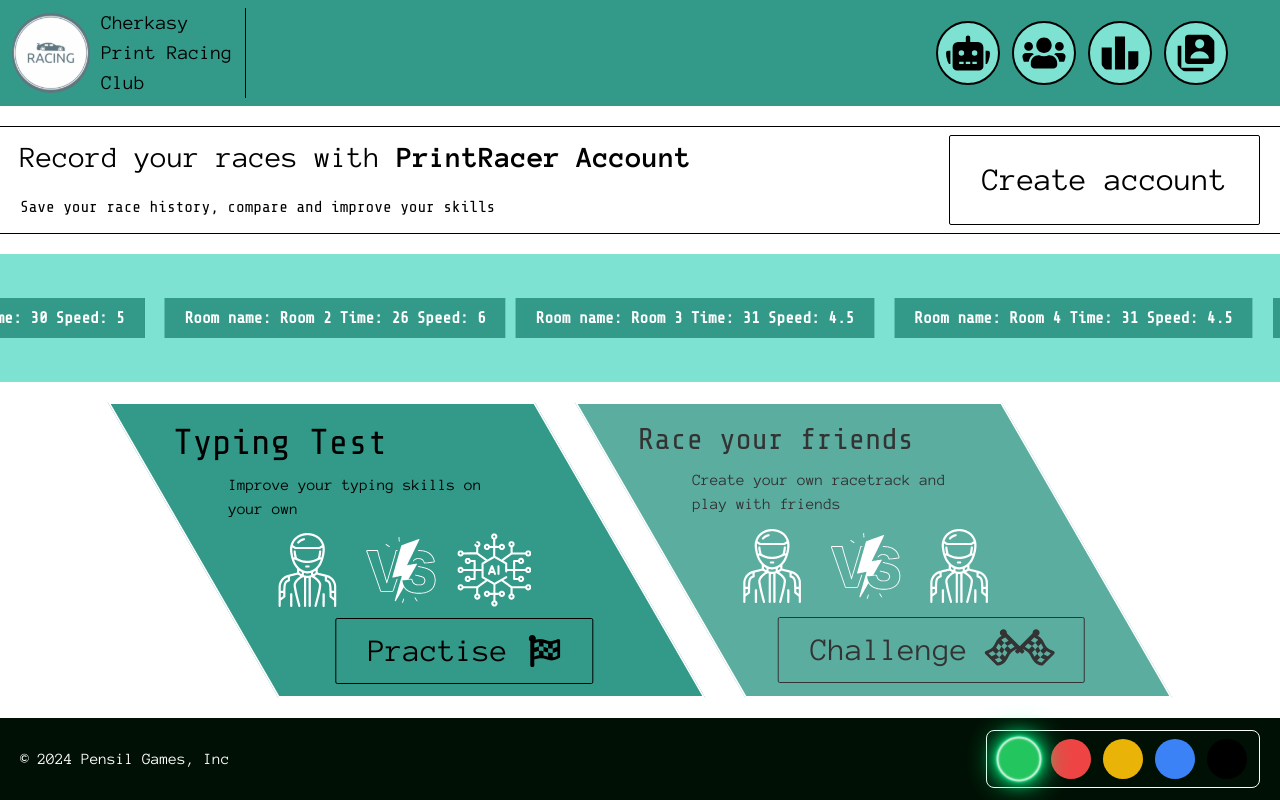
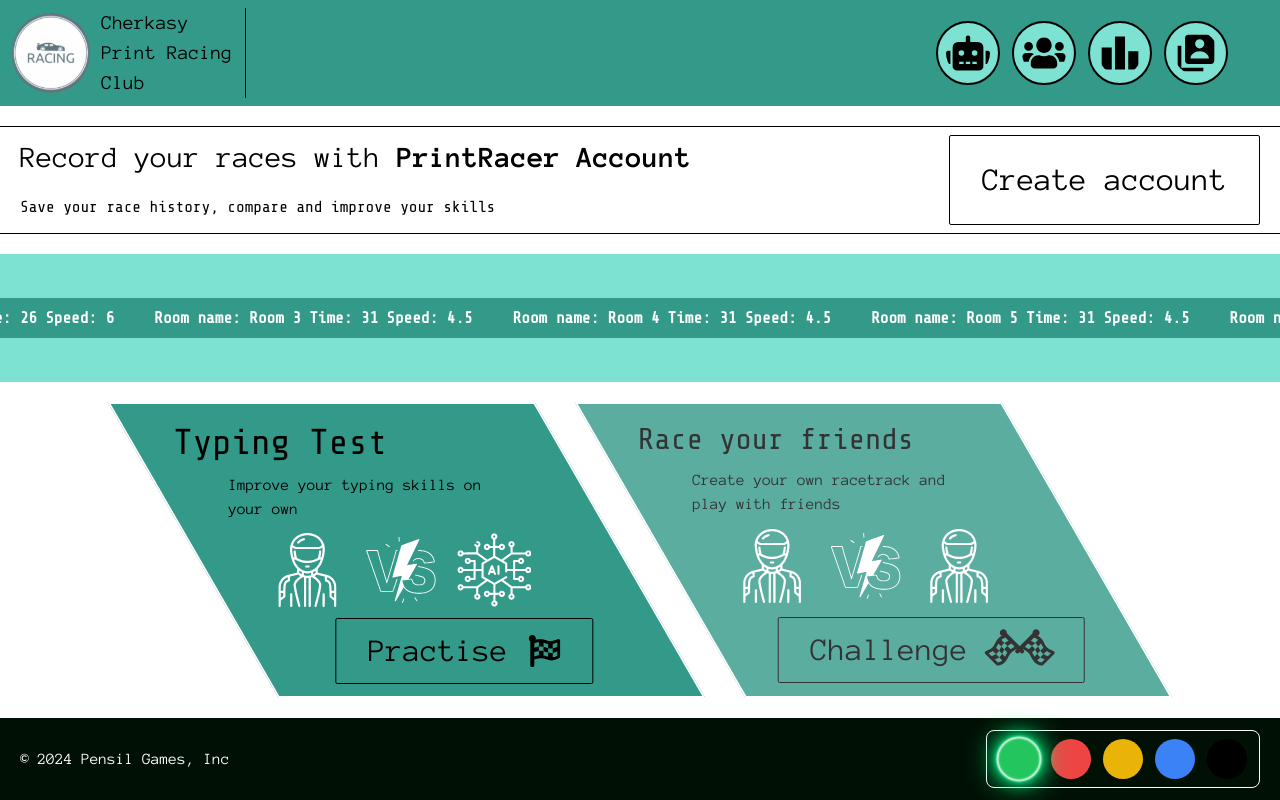
Before and after one commit to AlexTkCk/diploma_everlabs, a React (Create React App) app in the folder client/: page / in a window 1280 px wide. Built offline with nearby package versions, Linux system fonts and the light colour scheme.

Commit message:
v-5-HomePage/4/remaked running row with using "React Fast Marquee"

```diff
--- a/client/package.json
+++ b/client/package.json
@@ -14,6 +14,7 @@
     "framer-motion": "^11.1.7",
     "react": "^18.3.0",
     "react-dom": "^18.3.0",
+    "react-fast-marquee": "^1.6.4",
     "react-icons": "^5.1.0",
     "react-router": "^6.23.0",
     "react-router-dom": "^6.23.0",
--- a/client/src/pages/Home.tsx
+++ b/client/src/pages/Home.tsx
@@ -8,6 +8,7 @@ import versus_img from "../assets/versus.svg";
 import { FaFlagCheckered } from "react-icons/fa";
 import { themeContext } from "../context/ThemeContext";
 import { userContext } from "../context/UserContext";
+import Marquee from "react-fast-marquee";
 import recentGames from "../data/recentGames.json";
 
 const Home = () => {
@@ -48,12 +49,13 @@ const Home = () => {
       )}
 
       <div
-        className={`inline-flex flex-row items-center justify-around gap-5 h-32 ${themeConfig.accent} overflow-hidden`}
+        className={`flex flex-row items-center justify-around gap-5 h-32 ${themeConfig.accent} overflow-hidden`}
       >
+        <Marquee pauseOnHover={true} speed={100}>
           {games.length ? (
             games.map((game) => (
               <div
-              className={`inline-flex flex-row gap-2 justify-around items-center w-fit px-5 py-2 ${themeConfig.secondary} text-white font-bold font-primary animate-scroll`}
+                className={`inline-flex flex-row gap-2 justify-around items-center w-fit px-5 py-2 ${themeConfig.secondary} text-white font-bold font-primary`}
               >
                 <p className="text-nowrap">Room name: {game.roomName}</p>
                 <p className="text-nowrap">Time: {game.time}</p>
@@ -63,6 +65,7 @@ const Home = () => {
           ) : (
             <p>Games list is empty</p>
           )}
+        </Marquee>
       </div>
 
       <div className={"py-5 grow flex justify-center gap-10"}>
```
Also changed, not shown: 1 other file (tests, documents, lock files or other folders). Lines whose indentation alone changed are shown as unchanged.
